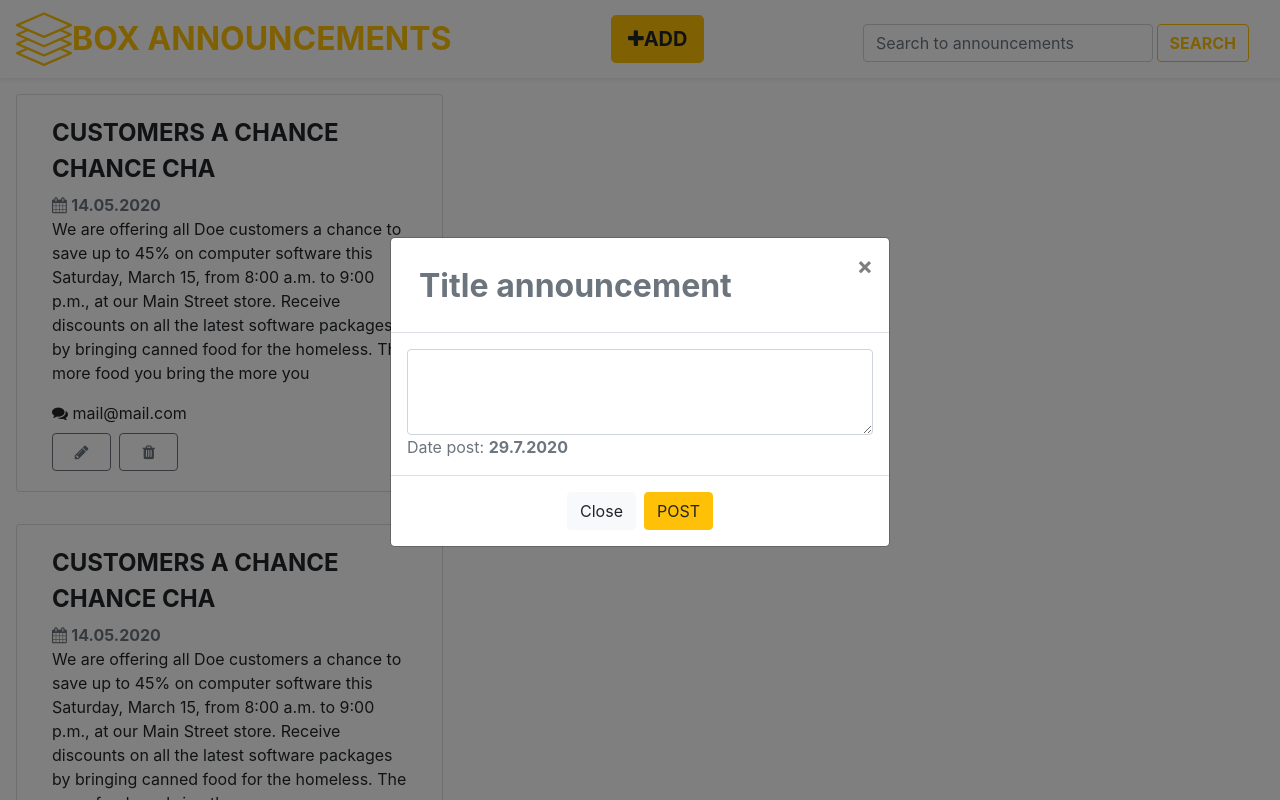
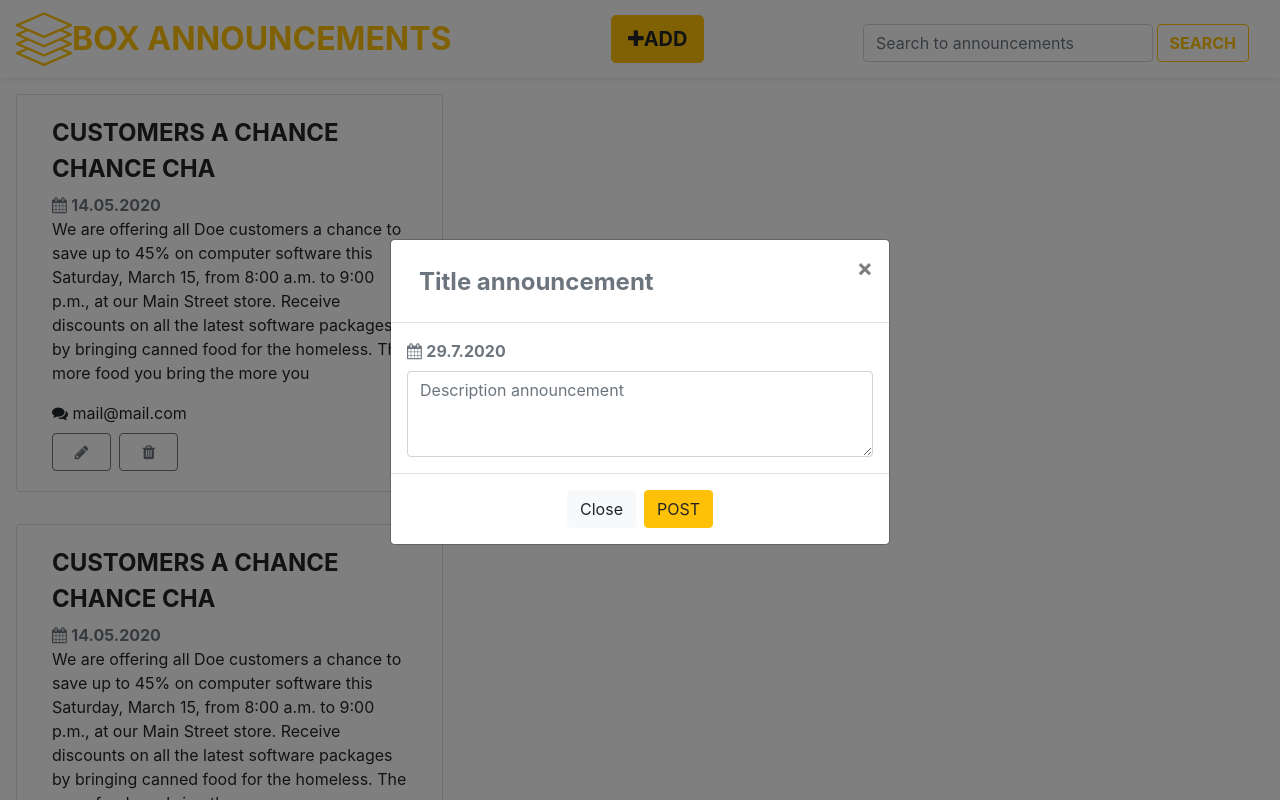
Before and after one commit to teneons/box-announcements, a React (Create React App) app: page / in a window 1280 px wide. Both pictures are taken after a click on the button "ADD". Shown: the top 800 px of the page. Built offline with nearby package versions, Linux system fonts and the light colour scheme.

Commit message:
change font size;layout body;add plsh txt-area

```diff
--- a/src/components/BtnAdd/ModalAdd.js
+++ b/src/components/BtnAdd/ModalAdd.js
@@ -4,7 +4,7 @@ export default function ModalAdd () {
 
     const styleInputTitle = {
         border: 'none',
-        fontSize: '4vh'
+        fontSize: '3vh'
     }
 
     const postDate = () => {
@@ -27,8 +27,8 @@ export default function ModalAdd () {
                 <button type="button" className="close" data-dismiss="modal" aria-label="Close"><span aria-hidden="true">&times;</span></button>
             </div>
             <div className="modal-body">
-                <textarea className="form-control" id="exampleFormControlTextarea1" rows="3"></textarea>
-                <span className='card-subtitle mb-2 text-muted right-align'>Date post: <span className='font-weight-bold'>{postDate()}</span></span>
+                <span className='card-subtitle text-muted right-align'><i class="fa fa-calendar"></i> <span className='font-weight-bold'>{postDate()}</span></span>
+                <textarea className="form-control mt-2" id="exampleFormControlTextarea1" rows="3" placeholder='Description announcement'></textarea>
             </div>
             <div className="modal-footer d-flex justify-content-center">
                 <button type="button" className="btn btn-light" data-dismiss="modal">Close</button>
```
